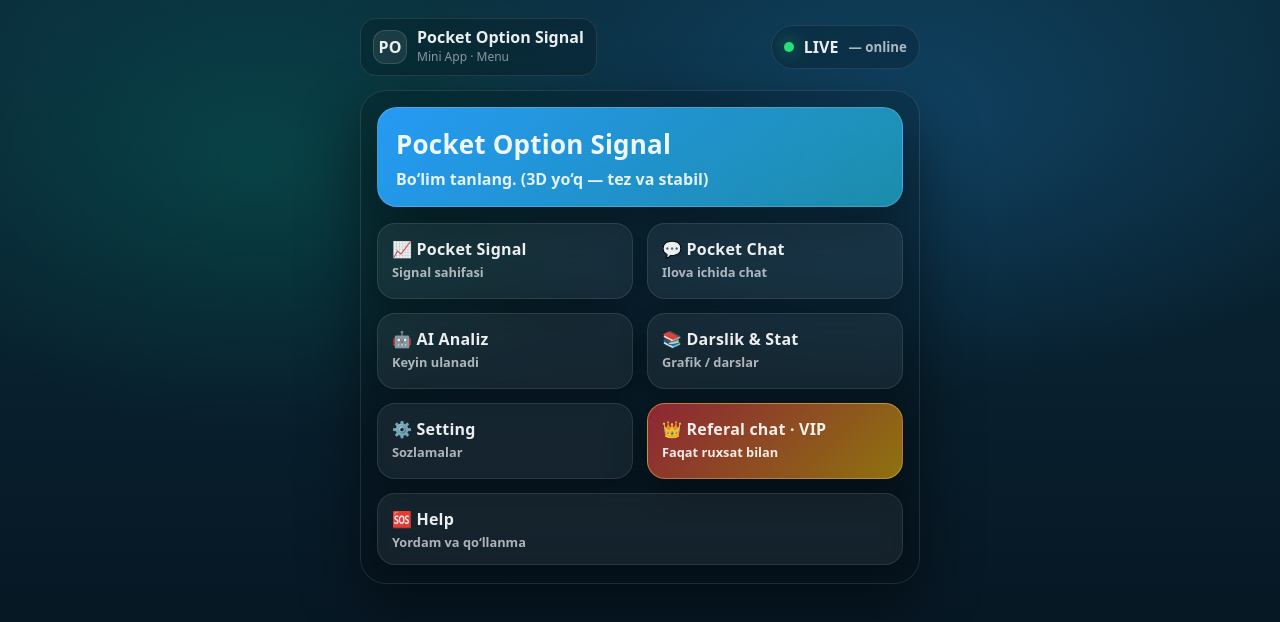
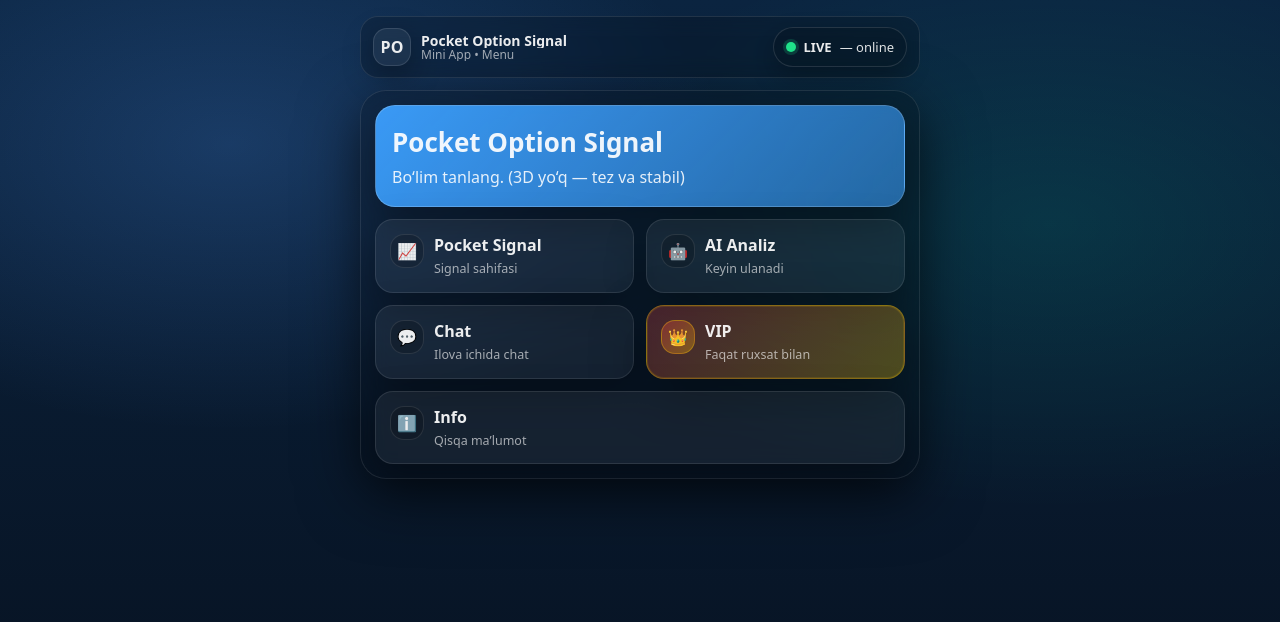
Before and after one commit to kuranbayewdilsad19-debug/Pocket-miniapp, a plain HTML site: page web/index.html in a window 1280 px wide. Drawn offline with Linux system fonts and the light colour scheme; no server answers.

Commit message:
update miniapp ui + vip gate

```diff
--- a/web/index.html
+++ b/web/index.html
@@ -3,228 +3,212 @@
 <head>
   <meta charset="utf-8" />
   <meta name="viewport" content="width=device-width,initial-scale=1,viewport-fit=cover" />
+  <meta name="color-scheme" content="dark light" />
   <title>Pocket Option Signal</title>
+
+  <!-- ✅ MUHIM: Telegram WebApp JS (ID shundan olinadi) -->
+  <script src="https://telegram.org/js/telegram-web-app.js"></script>
 
   <style>
     :root{
-      --bg1:#06121e;
-      --bg2:#0a2b3b;
+      --bg1:#07111f;
+      --bg2:#0b2440;
       --card: rgba(0,0,0,.22);
       --stroke: rgba(255,255,255,.10);
       --text: rgba(255,255,255,.92);
-      --muted: rgba(255,255,255,.66);
-      --muted2: rgba(255,255,255,.52);
-      --shadow: 0 22px 60px rgba(0,0,0,.45);
+      --muted: rgba(255,255,255,.62);
+      --shadow: 0 18px 60px rgba(0,0,0,.55);
+      --r: 22px;
+    }
+    *{ box-sizing:border-box; }
+    body{
+      margin:0;
+      font-family: system-ui,-apple-system,Segoe UI,Roboto,Arial;
+      color:var(--text);
+      min-height:100vh;
+      background:
+        radial-gradient(900px 520px at 18% 18%, rgba(79,153,255,.22), transparent 55%),
+        radial-gradient(900px 520px at 82% 28%, rgba(0,255,200,.10), transparent 55%),
+        linear-gradient(180deg, var(--bg2), var(--bg1));
+      padding: 16px;
     }
 
-    *{ box-sizing:border-box; }
-    html,body{ height:100%; margin:0; font-family: system-ui,-apple-system,Segoe UI,Roboto,Ubuntu,Cantarell,Noto Sans,Arial; color:var(--text); }
-
-    body{
-      background:
-        radial-gradient(900px 500px at 70% 15%, rgba(40,160,255,.22), transparent 55%),
-        radial-gradient(700px 450px at 20% 20%, rgba(0,255,180,.13), transparent 60%),
-        linear-gradient(180deg, var(--bg2), var(--bg1));
-      padding: 18px 14px 40px;
-    }
-
-    /* top bar */
-    .topbar{
+    .top{
       display:flex;
       align-items:center;
       justify-content:space-between;
-      gap:10px;
+      gap:12px;
       max-width: 560px;
-      margin: 0 auto 14px;
+      margin: 0 auto 12px;
+      padding: 10px 12px;
+      border-radius: 18px;
+      background: rgba(0,0,0,.18);
+      border: 1px solid var(--stroke);
+      backdrop-filter: blur(10px);
     }
     .brand{
       display:flex; align-items:center; gap:10px;
-      padding:10px 12px;
-      border-radius:16px;
-      background: rgba(0,0,0,.18);
-      border:1px solid rgba(255,255,255,.10);
-      backdrop-filter: blur(10px);
+      min-width: 0;
     }
     .logo{
-      width:34px;height:34px;border-radius:12px;
-      display:grid;place-items:center;
-      background: rgba(255,255,255,.08);
-      border:1px solid rgba(255,255,255,.14);
+      width:38px; height:38px;
+      border-radius: 14px;
+      display:grid; place-items:center;
+      background: rgba(255,255,255,.06);
+      border: 1px solid rgba(255,255,255,.12);
+      box-shadow: 0 10px 30px rgba(0,0,0,.35);
       font-weight:800;
     }
-    .brand .t1{ font-weight:800; line-height:1.1; }
-    .brand .t2{ font-size:12px; color:var(--muted2); margin-top:1px; }
+    .bt{
+      display:flex; flex-direction:column;
+      line-height:1.1;
+      min-width:0;
+    }
+    .bt b{ font-size:14px; white-space:nowrap; overflow:hidden; text-overflow:ellipsis; }
+    .bt span{ font-size:12px; color:var(--muted); white-space:nowrap; overflow:hidden; text-overflow:ellipsis; }
 
-    .live{
-      display:flex; align-items:center; gap:10px;
-      padding:10px 12px;
-      border-radius:999px;
+    .pill{
+      display:inline-flex; align-items:center; gap:8px;
+      padding: 10px 12px;
+      border-radius: 999px;
+      border: 1px solid rgba(255,255,255,.12);
       background: rgba(0,0,0,.18);
-      border:1px solid rgba(255,255,255,.10);
-      backdrop-filter: blur(10px);
+      box-shadow: 0 10px 25px rgba(0,0,0,.25);
       white-space:nowrap;
-      font-weight:700;
+      font-size:13px;
     }
     .dot{
-      width:10px;height:10px;border-radius:999px;
-      background:#28e07a;
-      box-shadow:0 0 16px rgba(40,224,122,.65);
+      width:10px; height:10px; border-radius:50%;
+      background:#20e38b;
+      box-shadow: 0 0 0 3px rgba(32,227,139,.18);
     }
-    .live small{ color:var(--muted); font-weight:600; }
+    #onlineCount{ opacity:.95; }
 
-    /* app wrap */
-    .wrap{
-      max-width: 560px;
-      margin: 0 auto;
+    .wrap{ max-width: 560px; margin: 0 auto; }
+    .card{
+      border-radius: 26px;
+      background: rgba(0,0,0,.22);
+      border: 1px solid rgba(255,255,255,.10);
+      box-shadow: var(--shadow);
+      padding: 14px;
+      backdrop-filter: blur(14px);
     }
 
-    .card{
-      border-radius: 26px;
-      background: rgba(0,0,0,.20);
-      border: 1px solid rgba(255,255,255,.10);
-      box-shadow: var(--shadow);
-      backdrop-filter: blur(14px);
-      overflow:hidden;
-      position:relative;
+    .hero{
+      border-radius: 20px;
+      padding: 18px 16px;
+      margin-bottom: 12px;
+      background: linear-gradient(135deg, rgba(60,160,255,.95), rgba(60,160,255,.55));
+      border: 1px solid rgba(255,255,255,.18);
+      box-shadow: 0 16px 40px rgba(0,0,0,.35);
     }
+    .hero h1{ margin:0 0 6px; font-size: 26px; }
+    .hero p{ margin:0; color: rgba(255,255,255,.88); }
 
-    /* big header inside card */
-    .hero{
-      margin: 16px;
-      padding: 18px 18px 16px;
-      border-radius: 20px;
-      background: linear-gradient(135deg, rgba(40,160,255,.95), rgba(42,220,255,.55));
-      border: 1px solid rgba(255,255,255,.16);
-      box-shadow: 0 20px 50px rgba(0,0,0,.35);
-    }
-    .hero h1{
-      margin:0;
-      font-size: 26px;
-      letter-spacing: .2px;
-    }
-    .hero p{
-      margin:6px 0 0;
-      color: rgba(255,255,255,.88);
-      font-weight: 650;
-    }
-
-    /* pages */
     .page{ display:none; }
     .page.active{ display:block; }
 
-    .content{ padding: 0 16px 18px; }
-
-    /* menu grid */
     .menu{
       display:grid;
       grid-template-columns: 1fr 1fr;
-      gap: 14px;
+      gap: 12px;
+      margin-top: 12px;
     }
 
     .btn{
+      user-select:none;
       cursor:pointer;
-      user-select:none;
-      padding: 14px 14px 12px;
+      padding: 14px 14px;
       border-radius: 18px;
       background: rgba(255,255,255,.06);
       border: 1px solid rgba(255,255,255,.10);
-      box-shadow: 0 10px 30px rgba(0,0,0,.25);
-      transition: transform .08s ease, background .2s ease, border-color .2s ease;
-      min-height: 76px;
+      box-shadow: 0 16px 38px rgba(0,0,0,.35);
+      transition: transform .08s ease, border-color .2s ease, background .2s ease;
+      display:flex;
+      gap:10px;
+      align-items:flex-start;
+      min-height: 74px;
     }
     .btn:active{ transform: translateY(1px); }
-    .btn b{
-      display:flex; gap:8px; align-items:center;
-      font-size: 16px;
-      letter-spacing: .2px;
+    .ic{
+      width:34px; height:34px;
+      border-radius: 14px;
+      display:grid; place-items:center;
+      background: rgba(0,0,0,.18);
+      border: 1px solid rgba(255,255,255,.10);
+      flex: 0 0 auto;
     }
-    .btn span{
-      display:block;
-      margin-top: 4px;
-      color: var(--muted);
-      font-size: 12.8px;
-      line-height: 1.35;
-      font-weight: 620;
+    .tx b{ display:block; font-size:16px; margin-bottom:4px; }
+    .tx span{ display:block; font-size:12.5px; color:var(--muted); }
+
+    .btn.big{ grid-column: 1 / -1; min-height: 68px; }
+
+    /* ✅ VIP: qizil/oltin */
+    .btn.vip{
+      background: linear-gradient(135deg, rgba(255,70,70,.25), rgba(255,199,0,.28));
+      border: 1px solid rgba(255,199,0,.35);
+      box-shadow:
+        0 18px 55px rgba(0,0,0,.45),
+        0 0 0 1px rgba(255,199,0,.12) inset;
+    }
+    .btn.vip .ic{
+      background: linear-gradient(135deg, rgba(255,70,70,.30), rgba(255,199,0,.30));
+      border: 1px solid rgba(255,199,0,.35);
     }
 
-    .big{ grid-column: 1 / -1; min-height: 72px; }
-
-    /* VIP button (gold/red) */
-    .vip{
-      background: linear-gradient(135deg, rgba(255,50,70,.55), rgba(255,190,0,.55));
-      border: 1px solid rgba(255,205,80,.45);
-      box-shadow: 0 18px 42px rgba(0,0,0,.35);
-    }
-    .vip b{ font-weight: 900; }
-    .vip span{ color: rgba(255,255,255,.90); }
-
-    /* premium hero for VIP */
-    .vipHero{
-      margin: 16px;
-      padding: 16px 16px 14px;
-      border-radius: 20px;
-      background:
-        radial-gradient(240px 140px at 80% 20%, rgba(255,210,80,.55), transparent 60%),
-        radial-gradient(260px 160px at 20% 30%, rgba(255,60,90,.40), transparent 55%),
-        linear-gradient(135deg, rgba(12,16,24,.85), rgba(6,18,30,.65));
-      border: 1px solid rgba(255,210,80,.22);
-      box-shadow: 0 22px 60px rgba(0,0,0,.45);
-    }
-    .vipHero h2{ margin:0; font-size:22px; letter-spacing:.2px; }
-    .vipHero p{ margin:6px 0 0; color: rgba(255,255,255,.80); font-weight:650; }
-
-    /* pageBox */
     .pageBox{
-      margin: 16px;
-      padding: 14px;
       border-radius: 18px;
       background: rgba(0,0,0,.22);
       border: 1px solid rgba(255,255,255,.10);
-      color: rgba(255,255,255,.86);
+      padding: 14px;
+      margin-top: 10px;
       line-height: 1.45;
     }
-
     .back{
-      margin: 0 16px 16px;
+      margin-top: 12px;
       display:inline-flex;
       align-items:center;
       gap:8px;
       padding: 10px 12px;
       border-radius: 14px;
+      cursor:pointer;
+      user-select:none;
       background: rgba(255,255,255,.06);
       border: 1px solid rgba(255,255,255,.10);
-      cursor:pointer;
-      user-select:none;
-      opacity: .92;
+      color: var(--text);
+      opacity:.92;
     }
-    .back:active{ transform: translateY(1px); opacity: 1; }
+    .back:active{ transform: translateY(1px); opacity:1; }
 
-    /* small screens */
-    @media (max-width:360px){
+    .smallMuted{ color: var(--muted); font-size: 12.5px; }
+
+    @media (max-width: 360px){
       .menu{ grid-template-columns: 1fr; }
-      .btn{ min-height: 72px; }
-      .hero h1{ font-size: 24px; }
+      .hero h1{ font-size: 22px; }
     }
   </style>
 </head>
 
 <body>
-  <div class="topbar">
+
+  <!-- TOP BAR -->
+  <div class="top">
     <div class="brand">
       <div class="logo">PO</div>
-      <div>
-        <div class="t1">Pocket Option Signal</div>
-        <div class="t2">Mini App · Menu</div>
+      <div class="bt">
+        <b>Pocket Option Signal</b>
+        <span>Mini App • Menu</span>
       </div>
     </div>
 
-    <div class="live" id="liveBadge">
+    <div class="pill" title="Online users">
       <span class="dot"></span>
-      <span>LIVE</span>
-      <small id="onlineCount">— online</small>
+      <b>LIVE</b>
+      <span id="onlineCount">— online</span>
     </div>
   </div>
 
+  <!-- APP -->
   <div class="wrap">
     <div class="card">
 
@@ -235,230 +219,203 @@
           <p>Bo‘lim tanlang. (3D yo‘q — tez va stabil)</p>
         </div>
 
-        <div class="content">
-          <div class="menu">
-            <div class="btn" onclick="openPage('signal')">
-              <b>📈 Pocket Signal</b>
+        <div class="menu">
+          <div class="btn" onclick="openPage('signal')">
+            <div class="ic">📈</div>
+            <div class="tx">
+              <b>Pocket Signal</b>
               <span>Signal sahifasi</span>
             </div>
+          </div>
 
-            <div class="btn" onclick="openPage('chat')">
-              <b>💬 Pocket Chat</b>
+          <div class="btn" onclick="openPage('ai')">
+            <div class="ic">🤖</div>
+            <div class="tx">
+              <b>AI Analiz</b>
+              <span>Keyin ulanadi</span>
+            </div>
+          </div>
+
+          <div class="btn" onclick="openPage('chat')">
+            <div class="ic">💬</div>
+            <div class="tx">
+              <b>Chat</b>
               <span>Ilova ichida chat</span>
             </div>
+          </div>
 
-            <div class="btn" onclick="openPage('ai')">
-              <b>🤖 AI Analiz</b>
-              <span>Keyin ulanadi</span>
-            </div>
-
-            <div class="btn" onclick="openPage('edu')">
-              <b>📚 Darslik & Stat</b>
-              <span>Grafik / darslar</span>
-            </div>
-
-            <div class="btn" onclick="openPage('settings')">
-              <b>⚙️ Setting</b>
-              <span>Sozlamalar</span>
-            </div>
-
-            <!-- VIP button now checks Pocket ID -->
-            <div class="btn vip" onclick="enterVip()">
-              <b>👑 Referal chat · VIP</b>
+          <!-- ✅ VIP tugma -->
+          <div class="btn vip" onclick="openVipGate()">
+            <div class="ic">👑</div>
+            <div class="tx">
+              <b>VIP</b>
               <span>Faqat ruxsat bilan</span>
             </div>
+          </div>
 
-            <div class="btn big" onclick="openPage('help')">
-              <b>🆘 Help</b>
-              <span>Yordam va qo‘llanma</span>
+          <div class="btn big" onclick="openPage('info')">
+            <div class="ic">ℹ️</div>
+            <div class="tx">
+              <b>Info</b>
+              <span>Qisqa ma’lumot</span>
             </div>
           </div>
         </div>
       </div>
 
-      <!-- NORMAL PAGES -->
+      <!-- SIGNAL -->
       <div class="page" id="signal">
         <div class="pageBox">
           <b>📈 Pocket Signal</b><br/>
           Bu yerga signal UI’ni keyin qo‘shamiz.
+          <div class="smallMuted" style="margin-top:8px;">
+            (Hozircha demo sahifa)
+          </div>
         </div>
         <div class="back" onclick="openPage('menu')">⬅️ Orqaga</div>
       </div>
 
-      <div class="page" id="chat">
+      <!-- AI -->
+      <div class="page" id="ai">
         <div class="pageBox">
-          <b>💬 Pocket Chat</b><br/>
-          Bu yerga chat (API/iframe) keyin ulanadi.
+          <b>🤖 AI Analiz</b><br/>
+          AI analiz keyin ulanadi.
+          <div class="smallMuted" style="margin-top:8px;">
+            (Model/indikatorlar keyin qo‘shiladi)
+          </div>
         </div>
         <div class="back" onclick="openPage('menu')">⬅️ Orqaga</div>
       </div>
 
-      <div class="page" id="ai">
+      <!-- CHAT -->
+      <div class="page" id="chat">
         <div class="pageBox">
-          <b>🤖 AI Analiz</b><br/>
-          AI analiz keyin ulanadi.
+          <b>💬 Chat</b><br/>
+          Bu yerga chat (iframe/API) keyin ulanadi.
         </div>
         <div class="back" onclick="openPage('menu')">⬅️ Orqaga</div>
       </div>
 
-      <div class="page" id="edu">
+      <!-- VIP PAGE (ichki menu) -->
+      <div class="page" id="vip">
         <div class="pageBox">
-          <b>📚 Darslik & Stat</b><br/>
-          Grafiklar va darsliklar shu yerda bo‘ladi.
+          <b>👑 VIP Menu</b><br/>
+          VIP ochiq bo‘lsa shu yerga kiradi.
+          <div style="margin-top:12px;" class="menu">
+            <div class="btn big" onclick="openPage('vipChat')">
+              <div class="ic">💎</div>
+              <div class="tx">
+                <b>VIP Referal Chat</b>
+                <span>Ilova ichida VIP chat</span>
+              </div>
+            </div>
+          </div>
         </div>
         <div class="back" onclick="openPage('menu')">⬅️ Orqaga</div>
       </div>
 
-      <div class="page" id="settings">
+      <!-- VIP CHAT (demo) -->
+      <div class="page" id="vipChat">
         <div class="pageBox">
-          <b>⚙️ Setting</b><br/>
-          Dark/light, til, profil — keyin qo‘shamiz.
+          <b>💎 VIP Referal Chat</b><br/>
+          Bu yerga VIP chat UI qo‘shamiz (ilova ichida).
+          <div class="smallMuted" style="margin-top:8px;">
+            (Hozircha demo)
+          </div>
+        </div>
+        <div class="back" onclick="openPage('vip')">⬅️ VIP Menuga</div>
+      </div>
+
+      <!-- INFO -->
+      <div class="page" id="info">
+        <div class="pageBox">
+          <b>ℹ️ Info</b><br/>
+          VIP olish tartibi:<br/><br/>
+          1) Referal link orqali ro‘yxatdan o‘ting:<br/>
+          <a href="https://pocket-friends.co/r/pmzxfhzp2e" target="_blank" style="color:#9bd1ff;">
+            https://pocket-friends.co/r/pmzxfhzp2e
+          </a><br/><br/>
+          2) Keyin botda Pocket ID yuborasiz, admin tasdiqlaydi.<br/>
+          3) Depozit qilganingizni tasdiqlaysiz, keyin VIP ochiladi.
         </div>
         <div class="back" onclick="openPage('menu')">⬅️ Orqaga</div>
-      </div>
-
-      <div class="page" id="help">
-        <div class="pageBox">
-          <b>🆘 Help</b><br/>
-          Yordam bo‘limi.
-        </div>
-        <div class="back" onclick="openPage('menu')">⬅️ Orqaga</div>
-      </div>
-
-      <!-- ========================= -->
-      <!-- VIP FLOW: vipMenu + pages -->
-      <!-- ========================= -->
-
-      <div class="page" id="vipMenu">
-        <div class="vipHero">
-          <h2>👑 VIP Menu</h2>
-          <p>Ruxsat tasdiqlandi. VIP bo‘limni tanlang.</p>
-        </div>
-
-        <div class="content">
-          <div class="menu">
-            <div class="btn vip" onclick="openPage('vipSignal')">
-              <b>📈 Pocket Signal</b>
-              <span>VIP signal sahifasi</span>
-            </div>
-
-            <div class="btn vip" onclick="openPage('vipAI')">
-              <b>🤖 AI Analiz</b>
-              <span>VIP AI analiz</span>
-            </div>
-
-            <div class="btn vip" onclick="openPage('vipChat')">
-              <b>💬 Chat</b>
-              <span>VIP chat (ilova ichida)</span>
-            </div>
-
-            <div class="btn vip" onclick="openPage('vipInfo')">
-              <b>ℹ️ Info</b>
-              <span>VIP ma’lumotlar</span>
-            </div>
-
-            <div class="btn big" onclick="openPage('menu')">
-              <b>⬅️ Asosiy menuga chiqish</b>
-              <span>VIP’dan chiqish</span>
-            </div>
-          </div>
-        </div>
-      </div>
-
-      <div class="page" id="vipSignal">
-        <div class="pageBox">
-          <b>📈 VIP Pocket Signal</b><br/>
-          Bu yerga VIP signal UI qo‘shiladi.
-        </div>
-        <div class="back" onclick="openPage('vipMenu')">⬅️ VIP Menuga</div>
-      </div>
-
-      <div class="page" id="vipAI">
-        <div class="pageBox">
-          <b>🤖 VIP AI Analiz</b><br/>
-          Bu yerga VIP AI analiz qo‘shiladi.
-        </div>
-        <div class="back" onclick="openPage('vipMenu')">⬅️ VIP Menuga</div>
-      </div>
-
-      <div class="page" id="vipChat">
-        <div class="pageBox">
-          <b>💬 VIP Chat</b><br/>
-          Bu yerga VIP chat iframe/API ulanadi.
-        </div>
-        <div class="back" onclick="openPage('vipMenu')">⬅️ VIP Menuga</div>
-      </div>
-
-      <div class="page" id="vipInfo">
-        <div class="pageBox">
-          <b>ℹ️ VIP Info</b><br/>
-          VIP qoidalar, yordam, status — shu yerda.
-        </div>
-        <div class="back" onclick="openPage('vipMenu')">⬅️ VIP Menuga</div>
       </div>
 
     </div>
   </div>
 
   <script>
-    // ========= PAGE SWITCH =========
+    // ====== CONFIG ======
+    const BACKEND = "https://pocket-miniapp.onrender.com";
+
+    // ====== PAGE SWITCH ======
     function openPage(id){
       document.querySelectorAll('.page').forEach(p => p.classList.remove('active'));
       const el = document.getElementById(id);
       if(el) el.classList.add('active');
-      window.scrollTo({ top: 0, behavior: "smooth" });
     }
 
-    // ========= TELEGRAM USER ID =========
-    const tg_id = window.Telegram?.WebApp?.initDataUnsafe?.user?.id || 0;
+    // ====== TELEGRAM ID ======
+    const tg = (window.Telegram && window.Telegram.WebApp) ? window.Telegram.WebApp : null;
 
-    // ========= VIP ENTER (Pocket ID check) =========
-    async function enterVip(){
-      if(!tg_id){
-        alert("Telegram ID topilmadi. Telegram ichida oching.");
-        return;
+    function getTelegramId(){
+      if(!tg) return null;
+      tg.ready(); // ✅ MUHIM
+      return tg.initDataUnsafe?.user?.id || null;
+    }
+
+    function requireTelegramIdOrAlert(){
+      const id = getTelegramId();
+      if(!id){
+        alert("Telegram ID topilmadi. Mini App'ni Telegram ichida (botdan) oching.");
+        return null;
       }
+      return id;
+    }
 
-      const pocket_id = prompt("Pocket ID ni kiriting:");
-      if(!pocket_id) return;
+    // ====== VIP GATE ======
+    async function openVipGate(){
+      const id = requireTelegramIdOrAlert();
+      if(!id) return;
 
       try{
-        const res = await fetch("/api/vip/check_pocket", {
-          method: "POST",
-          headers: { "Content-Type": "application/json" },
-          body: JSON.stringify({ tg_id, pocket_id })
+        const res = await fetch(`${BACKEND}/api/vip/check?telegram_id=${encodeURIComponent(id)}`, {
+          method: "GET",
+          headers: { "Accept":"application/json" }
         });
-
         const data = await res.json();
 
-        if(data?.ok && data?.allow){
-          openPage("vipMenu");
+        if(data && data.ok){
+          openPage('vip'); // ✅ VIP ichki menu
         }else{
-          alert("❌ VIP ruxsat yo‘q. Pocket ID noto‘g‘ri yoki hali tasdiqlanmagan.");
+          alert("VIP yopiq. Avval botda ID + depozit tasdiqlansin.");
         }
       }catch(e){
-        alert("Serverga ulanishda xatolik. Keyinroq urinib ko‘ring.");
+        alert("Backend ulanmayapti. Keyinroq urinib ko‘ring.");
       }
     }
 
-    // ========= ONLINE COUNT (optional) =========
-    // Agar backendda /api/online bo‘lsa, ko‘rsatadi.
-    async function refreshOnline(){
+    // ====== ONLINE COUNT (UI) ======
+    async function updateOnline(){
       try{
-        const r = await fetch("/api/online");
-        const j = await r.json();
-        const n = (j && typeof j.online === "number") ? j.online : null;
-        if(n !== null){
-          document.getElementById("onlineCount").textContent = n + " online";
-        } else {
-          document.getElementById("onlineCount").textContent = "— online";
-        }
+        const r = await fetch(`${BACKEND}/api/online`, { headers:{ "Accept":"application/json" }});
+        const d = await r.json();
+        const n = (d && typeof d.online === "number") ? d.online : null;
+        document.getElementById("onlineCount").textContent = (n === null) ? "— online" : `${n} online`;
       }catch(e){
         document.getElementById("onlineCount").textContent = "— online";
       }
     }
-    refreshOnline();
-    setInterval(refreshOnline, 15000);
+
+    // INIT
+    if(tg){
+      tg.ready();
+      tg.expand(); // ko‘proq ekran
+    }
+
+    updateOnline();
+    setInterval(updateOnline, 8000);
   </script>
+
 </body>
 </html>
```
